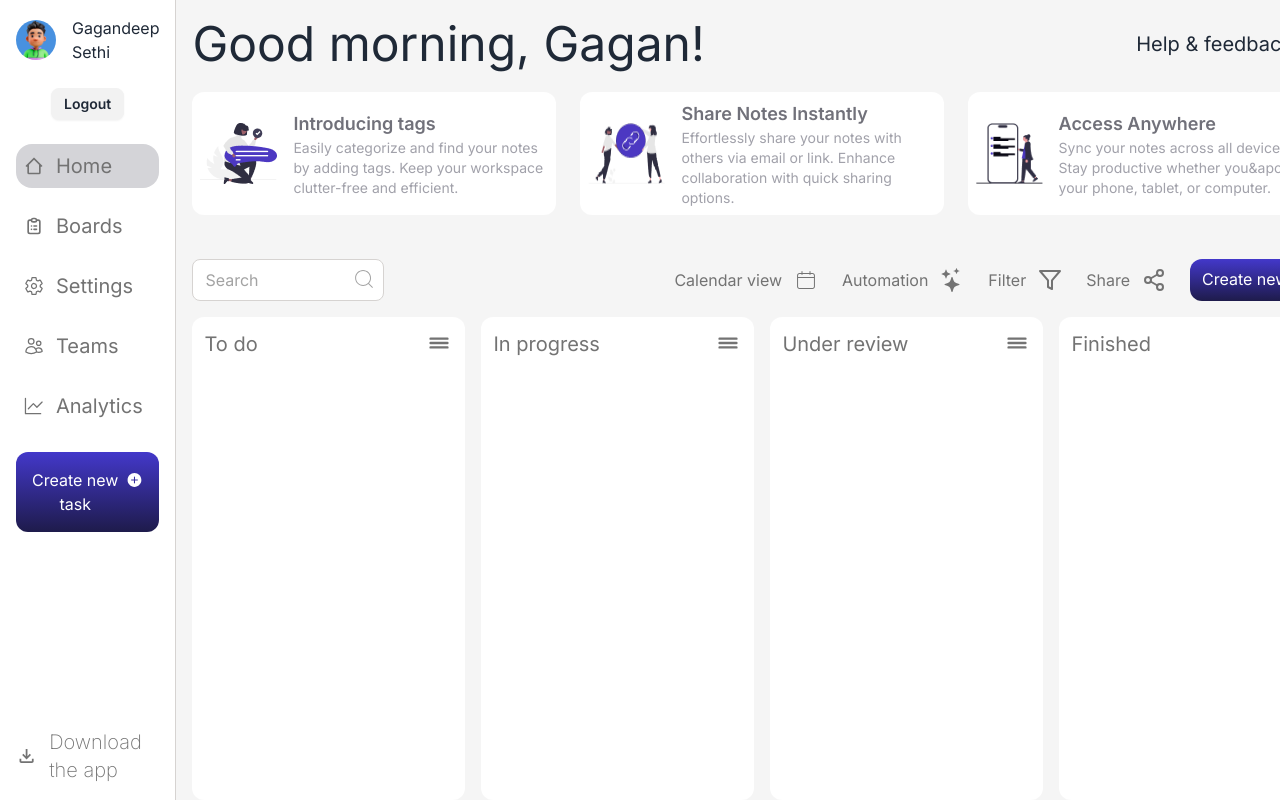
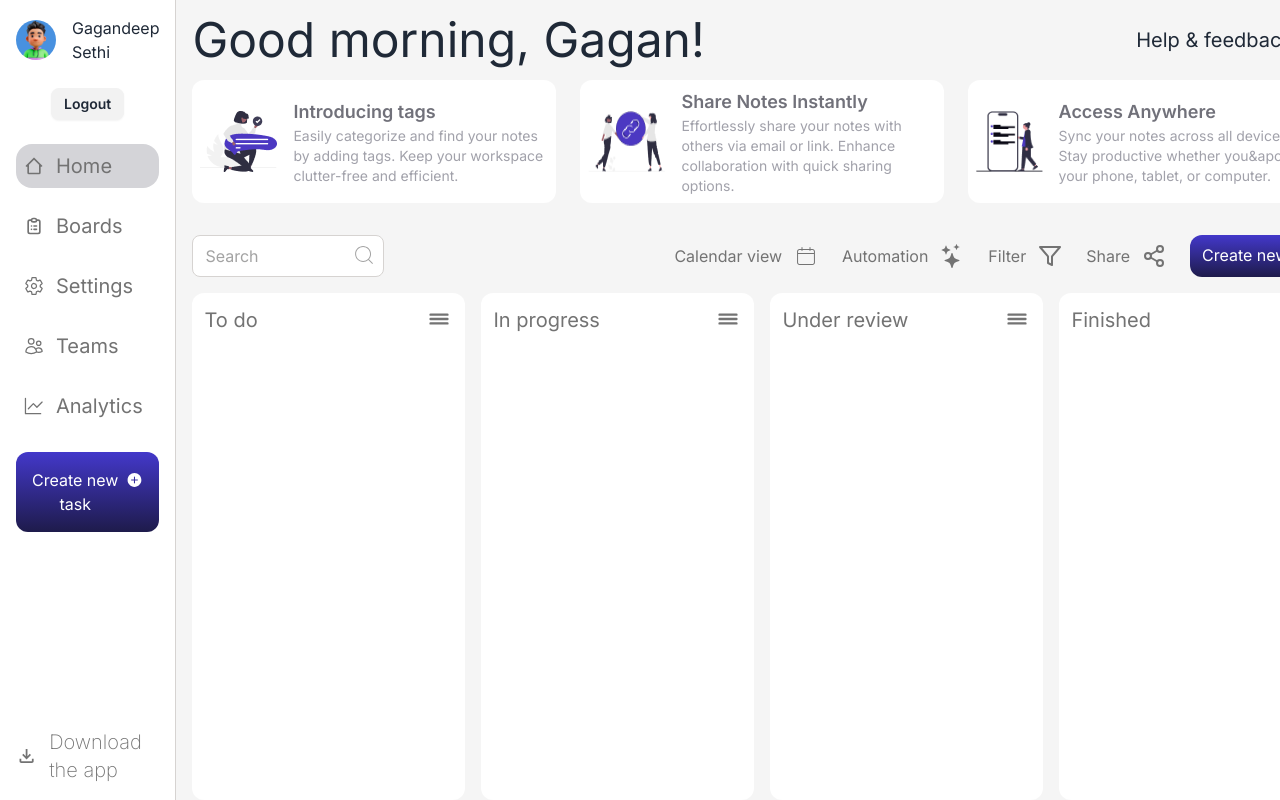
Before and after one commit to Gagandeep-Sethi/to-do-assignment, a Next.js app: page /dashBoard in a window 1280 px wide. Shown: the top 800 px of the page. Built offline with nearby package versions, Linux system fonts and the light colour scheme.

Commit message:
greeting

```diff
--- a/src/app/(components)/Greetings.tsx
+++ b/src/app/(components)/Greetings.tsx
@@ -4,14 +4,14 @@ import { AiOutlineQuestionCircle } from "react-icons/ai";
 
 const Greetings = () => {
   return (
-    <div className="w-full bg-red-20 px-4 py-5 ">
+    <div className="w-full bg-red-20 px-4 py-4 ">
       <div className="flex justify-between items-center">
         <p className="text-5xl">Good morning, Gagan!</p>
         <p className="flex text-xl items-center gap-3 ">
           Help & feedback <AiOutlineQuestionCircle className="h-10 w-7" />
         </p>
       </div>
-      <div className="flex gap-6 my-6">
+      <div className="flex gap-6 my-4">
         <div className="w-[364px] h-[123px] bg-white flex p-2 items-center gap-4 rounded-xl">
           <Image
             src="/intro.png"
```
